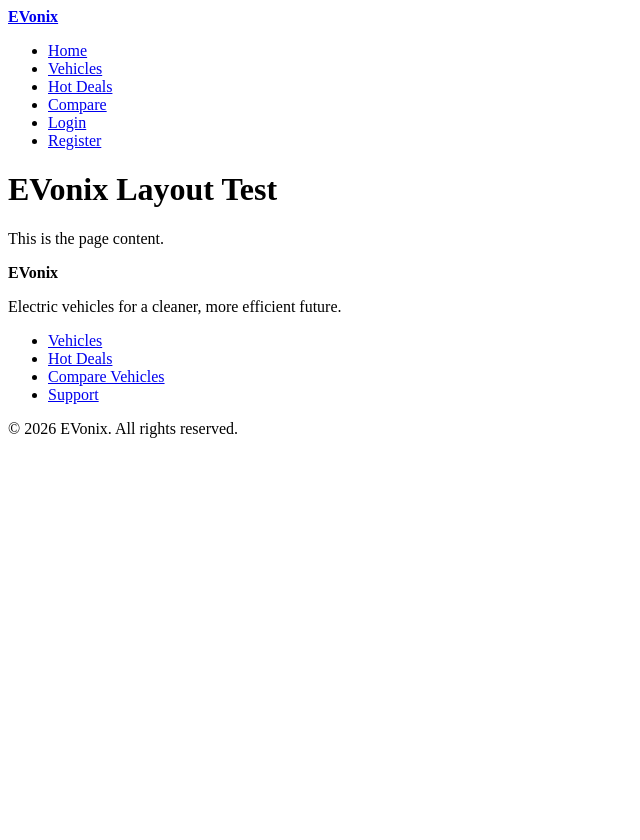
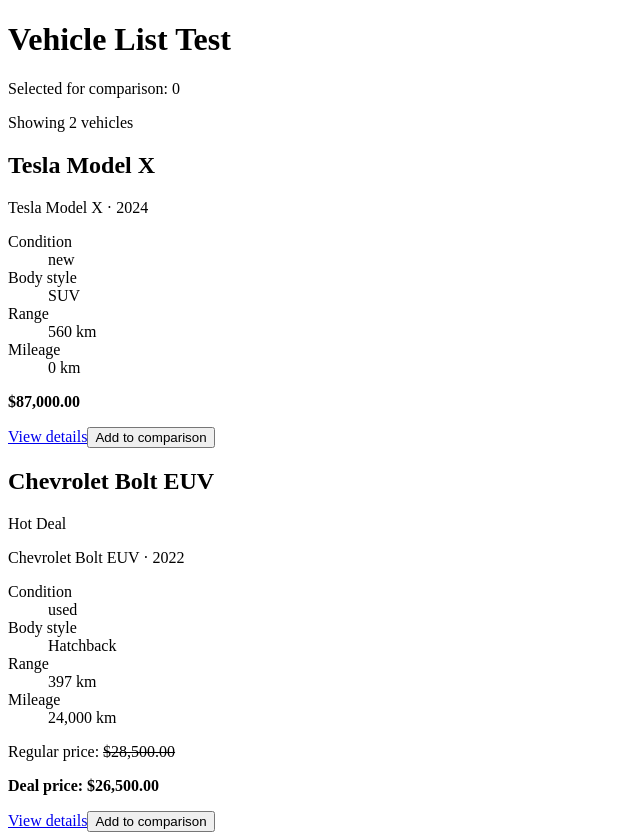
Before and after one commit to yogesh3434/evonix-frontend, a React (Vite) app: page /vehicles in a window 1280 px wide. Shown: the whole page, without its empty margins (0-640 px from the left). Before the commit the page ends 800 px from the top, so only its background shows below. Built offline with nearby package versions, Linux system fonts and the light colour scheme.

Commit message:
Added vehicle UI components

```diff
--- a/src/App.tsx
+++ b/src/App.tsx
@@ -1,18 +1,84 @@
-import { BrowserRouter } from 'react-router-dom';
-import Header from './components/layout/Header';
-import Footer from './components/layout/Footer';
+import { useState } from 'react';
+import VehicleList from './components/vehicles/VehicleList';
+import type { Vehicle } from './types/vehicle';
+
+const sampleVehicles: Vehicle[] = [
+  {
+    id: '1',
+    vin: null,
+    name: 'Tesla Model X',
+    description: 'Luxury electric SUV.',
+    brand: 'Tesla',
+    model: 'Model X',
+    modelYear: 2024,
+    condition: 'new',
+    status: 'available',
+    bodyStyle: 'SUV',
+    colourExterior: 'Pearl White',
+    colourInterior: 'Black',
+    interiorFabric: 'Leather',
+    rangeKm: 560,
+    batteryKwh: 100,
+    chargeTimeHrs: null,
+    horsepower: 670,
+    seatingCapacity: 7,
+    price: 87000,
+    mileageKm: 0,
+    quantity: 5,
+    isHotDeal: false,
+    hotDealPrice: null,
+    isActive: true,
+  },
+  {
+    id: '2',
+    vin: null,
+    name: 'Chevrolet Bolt EUV',
+    description: 'Affordable everyday electric vehicle.',
+    brand: 'Chevrolet',
+    model: 'Bolt EUV',
+    modelYear: 2022,
+    condition: 'used',
+    status: 'available',
+    bodyStyle: 'Hatchback',
+    colourExterior: 'Bright Blue',
+    colourInterior: 'Grey',
+    interiorFabric: 'Cloth',
+    rangeKm: 397,
+    batteryKwh: 65,
+    chargeTimeHrs: null,
+    horsepower: 200,
+    seatingCapacity: 5,
+    price: 28500,
+    mileageKm: 24000,
+    quantity: 2,
+    isHotDeal: true,
+    hotDealPrice: 26500,
+    isActive: true,
+  },
+];
 
 export default function App() {
+  const [selectedIds, setSelectedIds] = useState<string[]>([]);
+
+  const toggleComparison = (vehicleId: string) => {
+    setSelectedIds((currentIds) =>
+      currentIds.includes(vehicleId)
+        ? currentIds.filter((id) => id !== vehicleId)
+        : [...currentIds, vehicleId]
+    );
+  };
+
   return (
-    <BrowserRouter>
-      <Header />
+    <main>
+      <h1>Vehicle List Test</h1>
 
-      <main>
-        <h1>EVonix Layout Test</h1>
-        <p>This is the page content.</p>
-      </main>
+      <p>Selected for comparison: {selectedIds.length}</p>
 
-      <Footer />
-    </BrowserRouter>
+      <VehicleList
+        vehicles={sampleVehicles}
+        selectedComparisonIds={selectedIds}
+        onCompareToggle={toggleComparison}
+      />
+    </main>
   );
 }
--- /dev/null
+++ b/src/components/vehicles/HotDealBadge.tsx
@@ -0,0 +1,16 @@
+interface HotDealBadgeProps {
+    label?: string;
+}
+
+export default function HotDealBadge({
+    label = 'Hot Deal',
+}: HotDealBadgeProps) {
+    return (
+        <span
+            role="status"
+            aria-label={label}
+        >
+            {label}
+        </span>
+    );
+}
--- /dev/null
+++ b/src/components/vehicles/VehicleCard.tsx
@@ -0,0 +1,100 @@
+import { Link } from 'react-router-dom';
+import { type Vehicle } from '../../types/vehicle';
+import { formatCurrency } from '../../utils/currency';
+import HotDealBadge from './HotDealBadge';
+
+interface VehicleCardProps {
+    vehicle: Vehicle;
+    onCompareToggle?: (vehicleId: string) => void;
+    isSelectedForComparison?: boolean;
+}
+
+export default function VehicleCard({
+    vehicle,
+    onCompareToggle,
+    isSelectedForComparison = false,
+}: VehicleCardProps) {
+    const displayPrice =
+        vehicle.isHotDeal && vehicle.hotDealPrice !== null
+            ? vehicle.hotDealPrice
+            : vehicle.price;
+
+    return (
+        <article>
+            <header>
+                <h2>{vehicle.name}</h2>
+
+                {vehicle.isHotDeal && <HotDealBadge />}
+            </header>
+
+            <p>
+                {vehicle.brand} {vehicle.model} · {vehicle.modelYear}
+            </p>
+
+            <dl>
+                <div>
+                    <dt>Condition</dt>
+                    <dd>{vehicle.condition}</dd>
+                </div>
+
+                <div>
+                    <dt>Body style</dt>
+                    <dd>{vehicle.bodyStyle ?? 'Not specified'}</dd>
+                </div>
+
+                <div>
+                    <dt>Range</dt>
+                    <dd>
+                        {vehicle.rangeKm !== null
+                            ? `${vehicle.rangeKm} km`
+                            : 'Not specified'}
+                    </dd>
+                </div>
+
+                <div>
+                    <dt>Mileage</dt>
+                    <dd>{vehicle.mileageKm.toLocaleString()} km</dd>
+                </div>
+            </dl>
+
+            <div>
+                {vehicle.isHotDeal && vehicle.hotDealPrice !== null ? (
+                    <>
+                        <p>
+                            <span>Regular price: </span>
+                            <s>{formatCurrency(vehicle.price)}</s>
+                        </p>
+
+                        <p>
+                            <strong>
+                                Deal price: {formatCurrency(displayPrice)}
+                            </strong>
+                        </p>
+                    </>
+                ) : (
+                    <p>
+                        <strong>{formatCurrency(displayPrice)}</strong>
+                    </p>
+                )}
+            </div>
+
+            <div>
+                <Link to={`/vehicles/${vehicle.id}`}>
+                    View details
+                </Link>
+
+                {onCompareToggle && (
+                    <button
+                        type="button"
+                        onClick={() => onCompareToggle(vehicle.id)}
+                        aria-pressed={isSelectedForComparison}
+                    >
+                        {isSelectedForComparison
+                            ? 'Remove from comparison'
+                            : 'Add to comparison'}
+                    </button>
+                )}
+            </div>
+        </article>
+    );
+}
--- /dev/null
+++ b/src/components/vehicles/VehicleList.tsx
@@ -0,0 +1,46 @@
+import type { Vehicle } from '../../types/vehicle';
+import VehicleCard from './VehicleCard';
+
+interface VehicleListProps {
+    vehicles: Vehicle[];
+    onCompareToggle?: (vehicleId: string) => void;
+    selectedComparisonIds?: string[];
+    emptyMessage?: string;
+}
+
+export default function VehicleList({
+    vehicles,
+    onCompareToggle,
+    selectedComparisonIds = [],
+    emptyMessage = 'No vehicles found.',
+}: VehicleListProps) {
+    if (vehicles.length === 0) {
+        return (
+            <section aria-live="polite">
+                <p>{emptyMessage}</p>
+            </section>
+        );
+    }
+
+    return (
+        <section aria-label="Vehicle catalogue">
+            <p>
+                Showing {vehicles.length}{' '}
+                {vehicles.length === 1 ? 'vehicle' : 'vehicles'}
+            </p>
+
+            <div>
+                {vehicles.map((vehicle) => (
+                    <VehicleCard
+                        key={vehicle.id}
+                        vehicle={vehicle}
+                        onCompareToggle={onCompareToggle}
+                        isSelectedForComparison={selectedComparisonIds.includes(
+                            vehicle.id
+                        )}
+                    />
+                ))}
+            </div>
+        </section>
+    );
+}
--- a/src/main.tsx
+++ b/src/main.tsx
@@ -1,9 +1,12 @@
-import { StrictMode } from 'react'
-import { createRoot } from 'react-dom/client'
-import App from './App.tsx'
+import React from 'react';
+import ReactDOM from 'react-dom/client';
+import { BrowserRouter } from 'react-router-dom';
+import App from './App';
 
-createRoot(document.getElementById('root')!).render(
-  <StrictMode>
-    <App />
-  </StrictMode>,
-)
+ReactDOM.createRoot(document.getElementById('root')!).render(
+  <React.StrictMode>
+    <BrowserRouter>
+      <App />
+    </BrowserRouter>
+  </React.StrictMode>
+);
--- /dev/null
+++ b/src/types/vehicle.ts
@@ -0,0 +1,95 @@
+export type VehicleCondition = 'new' | 'used';
+
+export type VehicleStatus =
+    | 'available'
+    | 'reserved'
+    | 'sold'
+    | 'inactive';
+
+export type VehicleHistoryFilter =
+    | 'accident'
+    | 'no-accident'
+    | 'available'
+    | 'none';
+
+export type VehicleSortField =
+    | 'price'
+    | 'mileage'
+    | 'modelYear';
+
+export type SortOrder = 'asc' | 'desc';
+
+export interface Vehicle {
+    id: string;
+    vin: string | null;
+    name: string;
+    description: string | null;
+    brand: string;
+    model: string;
+    modelYear: number;
+    condition: VehicleCondition;
+    status: VehicleStatus;
+    bodyStyle: string | null;
+    colourExterior: string | null;
+    colourInterior: string | null;
+    interiorFabric: string | null;
+    rangeKm: number | null;
+    batteryKwh: number | null;
+    chargeTimeHrs: number | null;
+    horsepower: number | null;
+    seatingCapacity: number | null;
+    price: number;
+    mileageKm: number;
+    quantity: number;
+    isHotDeal: boolean;
+    hotDealPrice: number | null;
+    isActive: boolean;
+}
+
+export interface VehicleHistoryReport {
+    hasAccidents: boolean;
+    accidentCount: number;
+    accidentDetails: string | null;
+    previousOwners: number;
+    serviceRecords: string | null;
+    lastInspectionDate: string | null;
+    reportUrl: string | null;
+}
+
+export interface CustomizationCategory {
+    id: string;
+    name: string;
+}
+
+export interface CustomizationOption {
+    id: string;
+    name: string;
+    category: CustomizationCategory;
+    priceDelta: number;
+    isAvailable: boolean;
+}
+
+export interface VehicleDetails extends Vehicle {
+    historyReport: VehicleHistoryReport | null;
+    customizationOptions: CustomizationOption[];
+}
+
+export interface VehicleFilters {
+    search?: string;
+    brand?: string;
+    bodyStyle?: string;
+    modelYear?: number;
+    condition?: VehicleCondition;
+    history?: VehicleHistoryFilter;
+    minPrice?: number;
+    maxPrice?: number;
+    sortBy?: VehicleSortField;
+    sortOrder?: SortOrder;
+    page?: number;
+    limit?: number;
+}
+
+export interface VehicleComparisonSelection {
+    vehicleId: string;
+    selectedAt: string;
+}
--- /dev/null
+++ b/src/utils/currency.ts
@@ -0,0 +1,7 @@
+export const formatCurrency = (value: number): string => {
+    return new Intl.NumberFormat('en-CA', {
+        style: 'currency',
+        currency: 'CAD',
+        maximumFractionDigits: 2,
+    }).format(value);
+};
```
